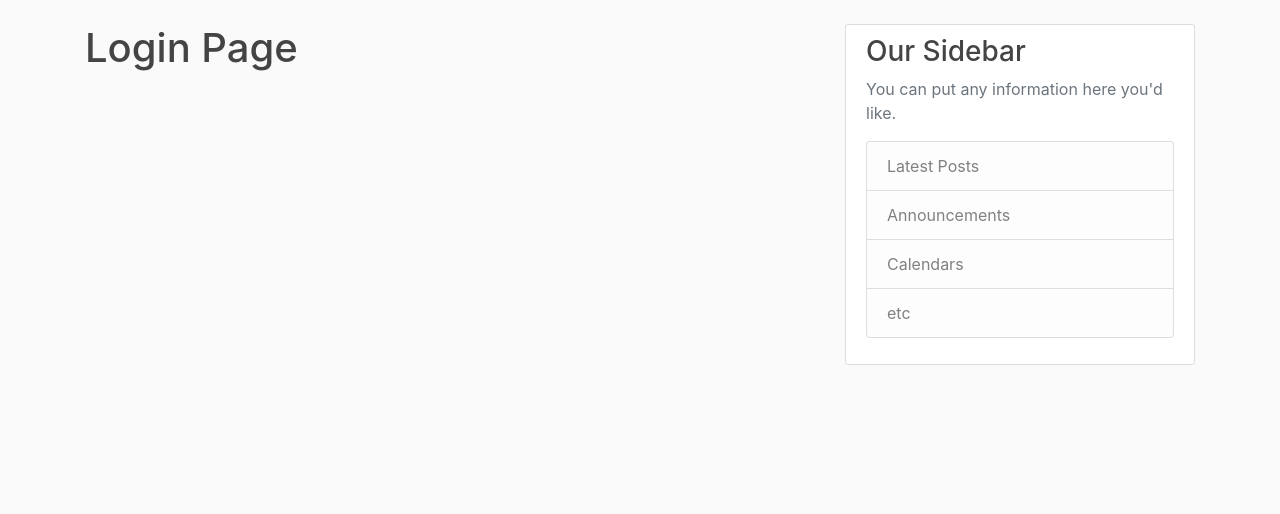
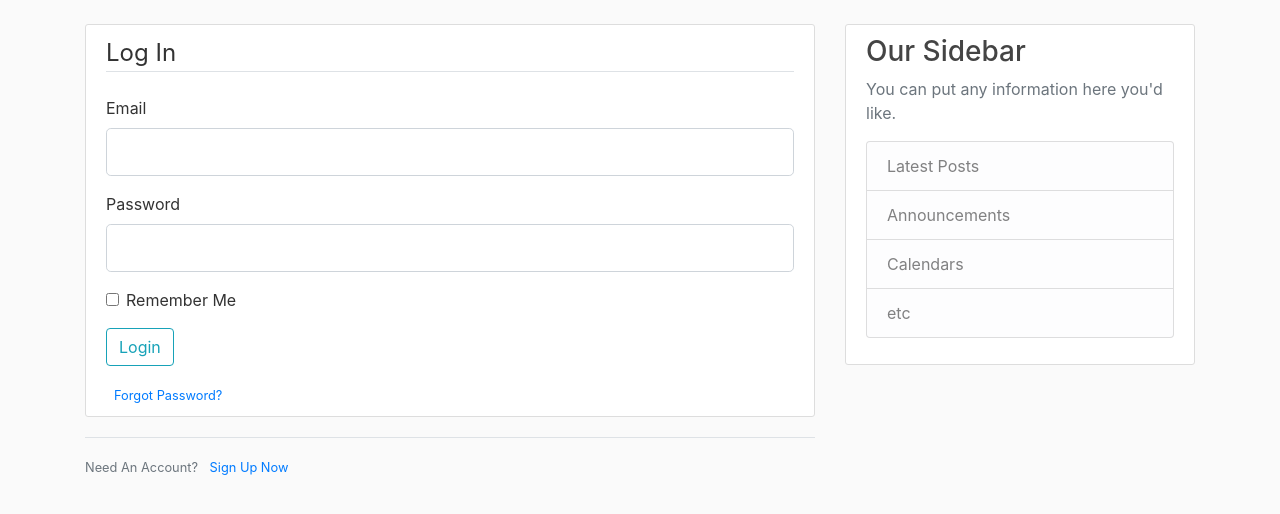
Before and after one commit to underscore99/flask_blog, a Flask app: page /login in a window 1280 px wide. Shown: the part 56-570 px from the top of the page. Run offline with Flask 2, Linux system fonts and the light colour scheme; some libraries are stand-ins or nearby versions.

Commit message:
added login and register pages

```diff
--- a/flaskblog.py
+++ b/flaskblog.py
@@ -1,22 +1,22 @@
 
-from flask import Flask, render_template, url_for
+from flask import Flask, render_template, url_for, flash, redirect
 from forms import RegistrationForm, LoginForm
+
 app = Flask(__name__)
-
-app.config['SECRET_KEY'] = '5afd723422802a8cedff0e0ff00d8976'
+app.config['SECRET_KEY'] = '5791628bb0b13ce0c676dfde280ba245'
 
 posts = [
     {
-        'author': 'Adam Pekalski',
+        'author': 'Corey Schafer',
         'title': 'Blog Post 1',
         'content': 'First post content',
-        'date_posted': 'October 14, 2020'
+        'date_posted': 'April 20, 2018'
     },
     {
         'author': 'Jane Doe',
         'title': 'Blog Post 2',
         'content': 'Second post content',
-        'date_posted': 'October 15, 2020'
+        'date_posted': 'April 21, 2018'
     }
 ]
 
@@ -31,15 +31,27 @@ def home():
 def about():
     return render_template('about.html', title='About')
 
-@app.route("/login")
+
+@app.route("/register", methods=['GET', 'POST'])
+def register():
+    form = RegistrationForm()
+    if form.validate_on_submit():
+        flash(f'Account created for {form.username.data}!', 'success')
+        return redirect(url_for('home'))
+    return render_template('register.html', title='Register', form=form)
+
+
+@app.route("/login", methods=['GET', 'POST'])
 def login():
-    form = LoginForm
-    return render_template('login.html', title='login', form=form)
+    form = LoginForm()
+    if form.validate_on_submit():
+        if form.email.data == 'admin@blog.com' and form.password.data == 'password':
+            flash('You have been logged in!', 'success')
+            return redirect(url_for('home'))
+        else:
+            flash('Login Unsuccessful. Please check username and password', 'danger')
+    return render_template('login.html', title='Login', form=form)
 
-@app.route("/register")
-def register():
-    form = RegistrationForm
-    return render_template('register.html', title='register', form=form)
 
 if __name__ == '__main__':
     app.run(debug=True)
--- a/templates/layout.html
+++ b/templates/layout.html
@@ -26,13 +26,13 @@
           </button>
           <div class="collapse navbar-collapse" id="navbarToggle">
             <div class="navbar-nav mr-auto">
-              <a class="nav-item nav-link" href="/">Home</a>
-              <a class="nav-item nav-link" href="/about">About</a>
+              <a class="nav-item nav-link" href="{{ url_for('home') }}">Home</a>
+              <a class="nav-item nav-link" href="{{ url_for('about') }}">About</a>
             </div>
             <!-- Navbar Right Side -->
             <div class="navbar-nav">
-              <a class="nav-item nav-link" href="/login">Login</a>
-              <a class="nav-item nav-link" href="/register">Register</a>
+              <a class="nav-item nav-link" href="{{ url_for('login') }}">Login</a>
+              <a class="nav-item nav-link" href="{{ url_for('register') }}">Register</a>
             </div>
           </div>
         </div>
@@ -41,6 +41,15 @@
     <main role="main" class="container">
       <div class="row">
         <div class="col-md-8">
+          {% with messages = get_flashed_messages(with_categories=true) %}
+            {% if messages %}
+              {% for category, message in messages %}
+                <div class="alert alert-{{ category }}">
+                  {{ message }}
+                </div>
+              {% endfor %}
+            {% endif %}
+          {% endwith %}
           {% block content %}{% endblock %}
         </div>
         <div class="col-md-4">
--- a/templates/login.html
+++ b/templates/login.html
@@ -1,4 +1,52 @@
 {% extends "layout.html" %}
 {% block content %}
-    <h1>Login Page</h1>
+    <div class="content-section">
+        <form method="POST" action="">
+            {{ form.hidden_tag() }}
+            <fieldset class="form-group">
+                <legend class="border-bottom mb-4">Log In</legend>
+                <div class="form-group">
+                    {{ form.email.label(class="form-control-label") }}
+                    {% if form.email.errors %}
+                        {{ form.email(class="form-control form-control-lg is-invalid") }}
+                        <div class="invalid-feedback">
+                            {% for error in form.email.errors %}
+                                <span>{{ error }}</span>
+                            {% endfor %}
+                        </div>
+                    {% else %}
+                        {{ form.email(class="form-control form-control-lg") }}
+                    {% endif %}
+                </div>
+                <div class="form-group">
+                    {{ form.password.label(class="form-control-label") }}
+                    {% if form.password.errors %}
+                        {{ form.password(class="form-control form-control-lg is-invalid") }}
+                        <div class="invalid-feedback">
+                            {% for error in form.password.errors %}
+                                <span>{{ error }}</span>
+                            {% endfor %}
+                        </div>
+                    {% else %}
+                        {{ form.password(class="form-control form-control-lg") }}
+                    {% endif %}
+                </div>
+                <div class="form-check">
+                    {{ form.remember(class="form-check-input") }}
+                    {{ form.remember.label(class="form-check-label") }}
+                </div>
+            </fieldset>
+            <div class="form-group">
+                {{ form.submit(class="btn btn-outline-info") }}
+            </div>
+            <small class="text-muted ml-2">
+                <a href="#">Forgot Password?</a>
+            </small>
+        </form>
+    </div>
+    <div class="border-top pt-3">
+        <small class="text-muted">
+            Need An Account? <a class="ml-2" href="{{ url_for('register') }}">Sign Up Now</a>
+        </small>
+    </div>
 {% endblock content %}
```
Also changed, not shown: templates/register.html (+43 -6 lines), forms.py (line endings or trailing spaces).
